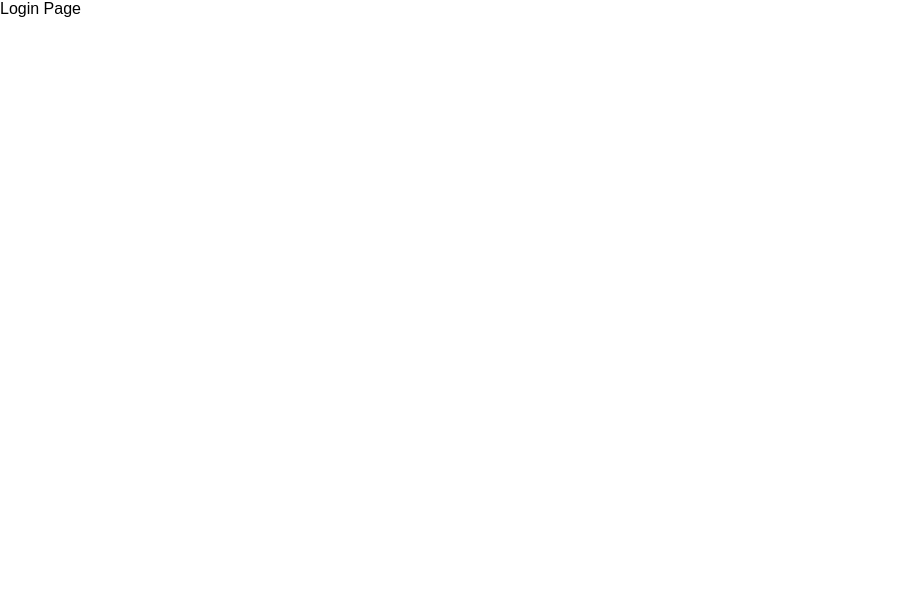
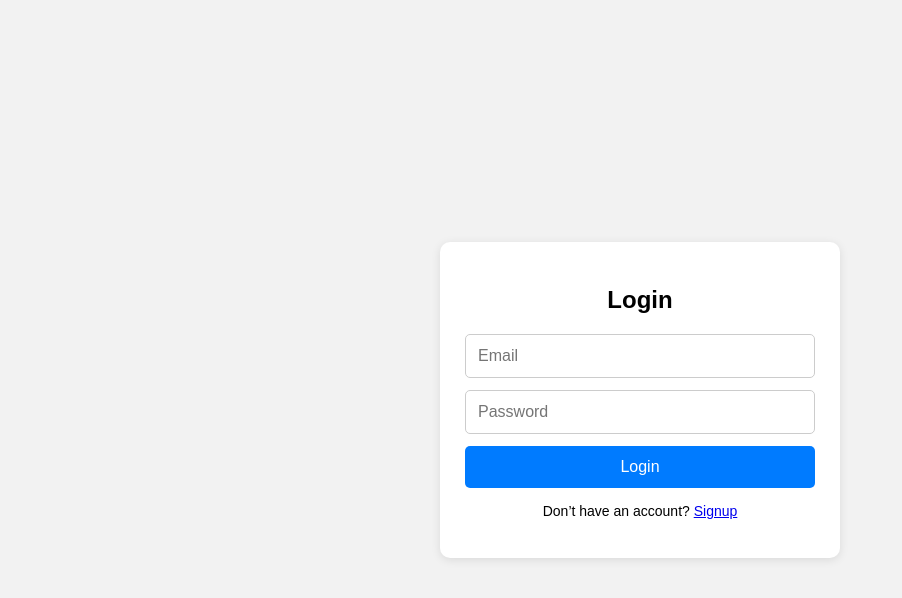
Before and after one commit to helloservices00-blip/super-admin-frontend, a React (Vite) app: page / in a window 1280 px wide. Shown: the top 598 px of the page, without its empty margins (0-902 px from the left). Built offline with nearby package versions, Linux system fonts and the light colour scheme.

Commit message:
Update Login.jsx

```diff
--- a/src/pages/Login.jsx
+++ b/src/pages/Login.jsx
@@ -1,4 +1,95 @@
-import React from "react";
-export default function Login() {
-  return <div>Login Page</div>;
-}
+import React, { useState } from "react";
+
+const Login = () => {
+  const [email, setEmail] = useState("");
+  const [password, setPassword] = useState("");
+
+  const handleSubmit = (e) => {
+    e.preventDefault();
+    console.log("Login:", { email, password });
+    // Later we will add API request
+  };
+
+  return (
+    <div style={styles.container}>
+      <div style={styles.card}>
+        <h2 style={styles.title}>Login</h2>
+
+        <form onSubmit={handleSubmit} style={styles.form}>
+          <input
+            type="email"
+            placeholder="Email"
+            value={email}
+            onChange={(e) => setEmail(e.target.value)}
+            style={styles.input}
+            required
+          />
+
+          <input
+            type="password"
+            placeholder="Password"
+            value={password}
+            onChange={(e) => setPassword(e.target.value)}
+            style={styles.input}
+            required
+          />
+
+          <button type="submit" style={styles.button}>Login</button>
+        </form>
+
+        <p style={styles.text}>
+          Don’t have an account? <a href="/signup">Signup</a>
+        </p>
+      </div>
+    </div>
+  );
+};
+
+const styles = {
+  container: {
+    display: "flex",
+    justifyContent: "center",
+    alignItems: "center",
+    height: "100vh",
+    background: "#f2f2f2",
+  },
+  card: {
+    width: "90%",
+    maxWidth: "350px",
+    padding: "25px",
+    background: "#fff",
+    borderRadius: "10px",
+    boxShadow: "0px 2px 10px rgba(0,0,0,0.1)",
+    textAlign: "center",
+  },
+  title: {
+    marginBottom: "20px",
+    fontSize: "24px",
+  },
+  form: {
+    display: "flex",
+    flexDirection: "column",
+    gap: "12px",
+  },
+  input: {
+    padding: "12px",
+    fontSize: "16px",
+    borderRadius: "5px",
+    border: "1px solid #ccc",
+  },
+  button: {
+    padding: "12px",
+    fontSize: "16px",
+    background: "#007bff",
+    color: "#fff",
+    border: "none",
+    borderRadius: "5px",
+    cursor: "pointer",
+  },
+  text: {
+    marginTop: "15px",
+    fontSize: "14px",
+  },
+};
+
+export default Login;
```
